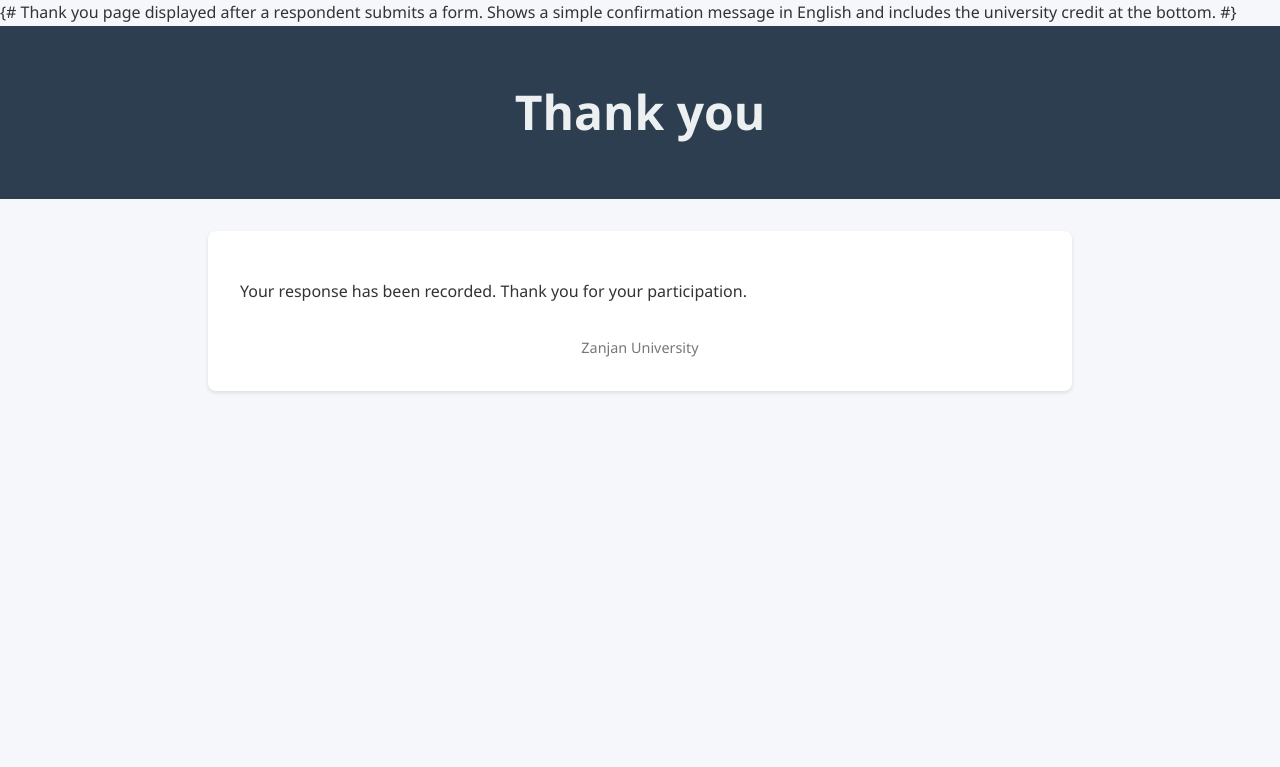
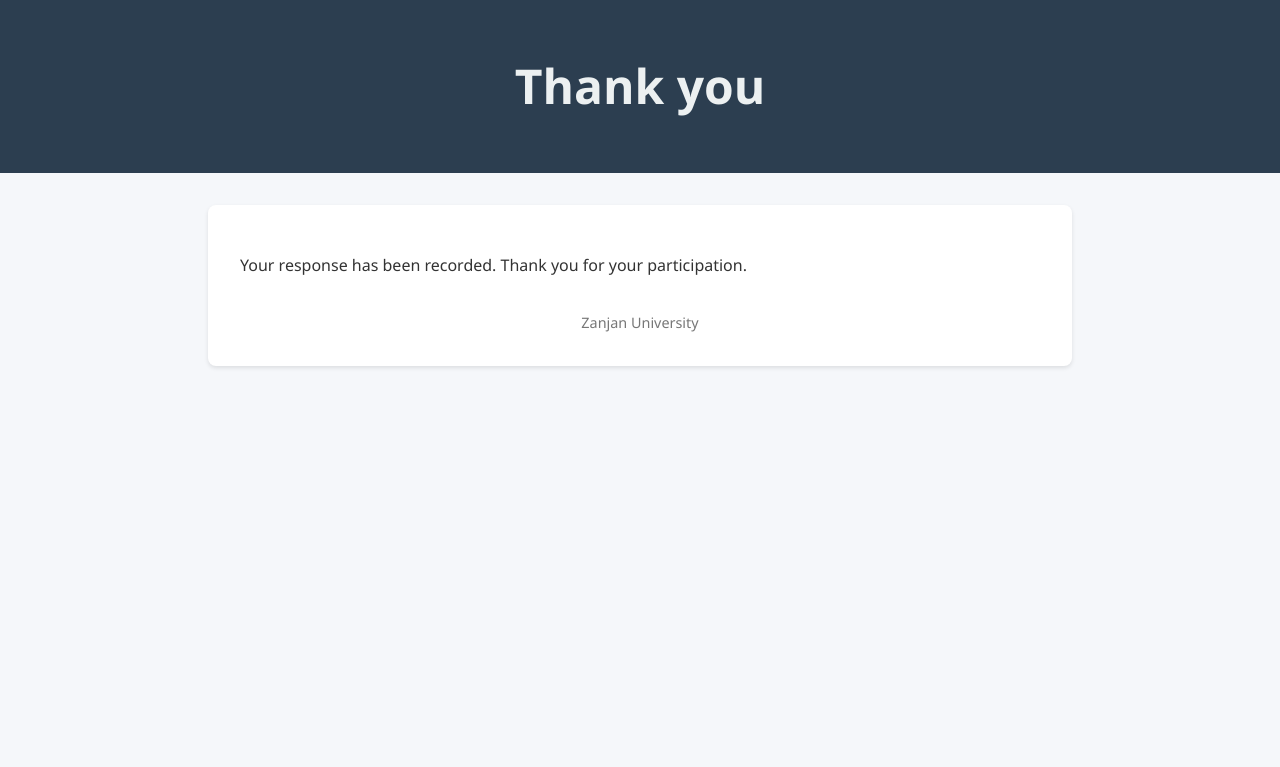
Before and after one commit to zehish/Form-maker, a Django app: template formsapp/templates/thanks.html in a window 1280 px wide. Shown: the top 767 px of the page. Run offline with Django 4.2, Linux system fonts and the light colour scheme; the template is opened without the code that fills it, so the values that code supplies are empty.

Commit message:
Update thanks.html

```diff
--- a/formsapp/templates/thanks.html
+++ b/formsapp/templates/thanks.html
@@ -1,9 +1,3 @@
-{#
-  Thank you page displayed after a respondent submits a form.
-
-  Shows a simple confirmation message in English and includes the
-  university credit at the bottom.
-#}
 {% extends 'base_public.html' %}
 {% block title %}Thank You{% endblock %}
 {% block header %}Thank you{% endblock %}
```
